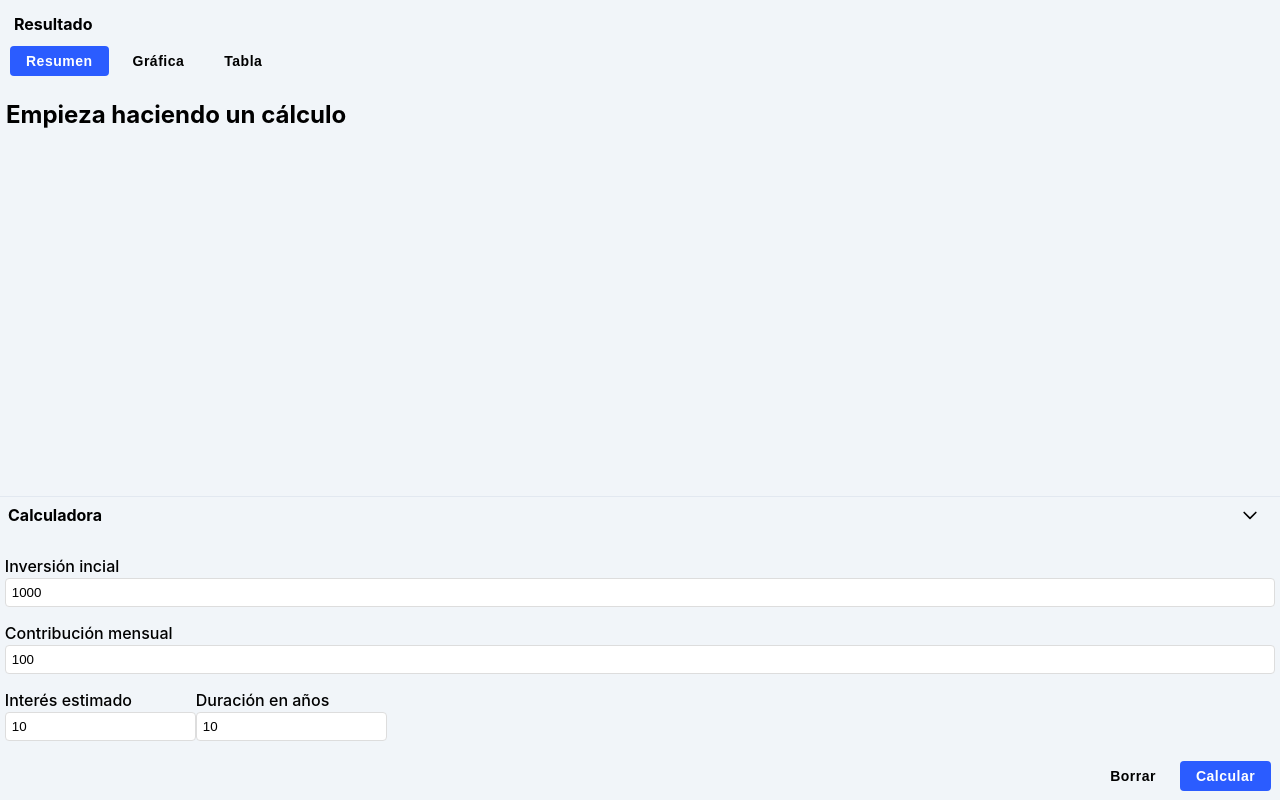
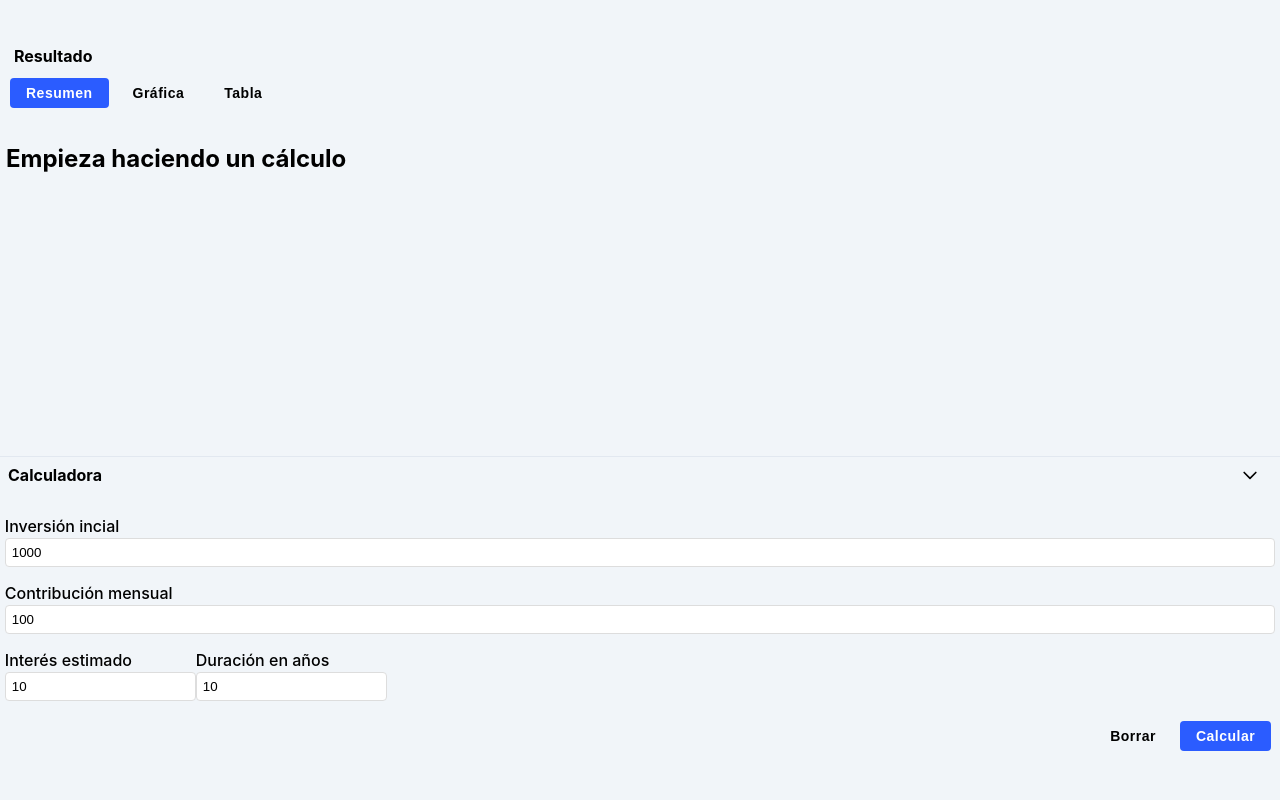
Before and after one commit to jordienr/calc-int-comp, a Vue app: page / in a window 1280 px wide. Built offline with nearby package versions, Linux system fonts and the light colour scheme.

Commit message:
add ios & fix margins

```diff
--- a/package.json
+++ b/package.json
@@ -3,12 +3,13 @@
   "version": "0.0.0",
   "scripts": {
     "dev": "vite",
-    "build": "vue-tsc --noEmit && vite build",
+    "build": "vite build",
     "serve": "vite preview"
   },
   "dependencies": {
     "@capacitor/cli": "^2.4.7",
     "@capacitor/core": "^2.4.7",
+    "@capacitor/ios": "^2.4.7",
     "apexcharts": "^3.26.0",
     "vue": "^3.0.5",
     "vue3-apexcharts": "^1.2.1"
--- a/src/App.vue
+++ b/src/App.vue
@@ -216,6 +216,9 @@ body {
   font-weight: bold;
   background-color: red;
 }
+.result {
+  margin-top: 2rem;
+}
 .result-container {
   margin-bottom: 320px;
   overflow-x: auto;
@@ -227,6 +230,7 @@ body {
   left: 0;
   right: 0;
   background-color: #f1f5f9;
+  padding-bottom: 2.5rem;
 }
 
 .calc-title {
```
Also changed, not shown: 37 other files (tests, documents, lock files or other folders).
